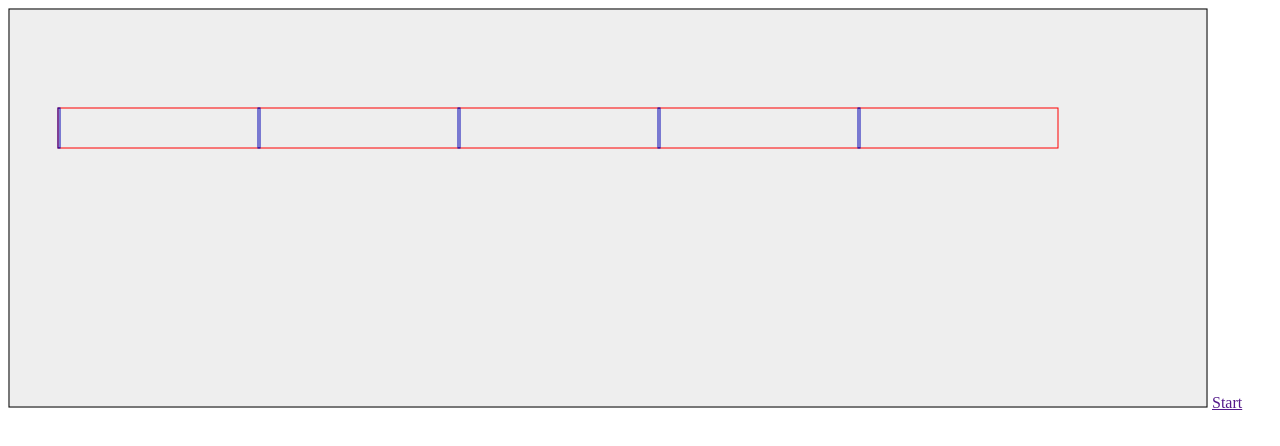
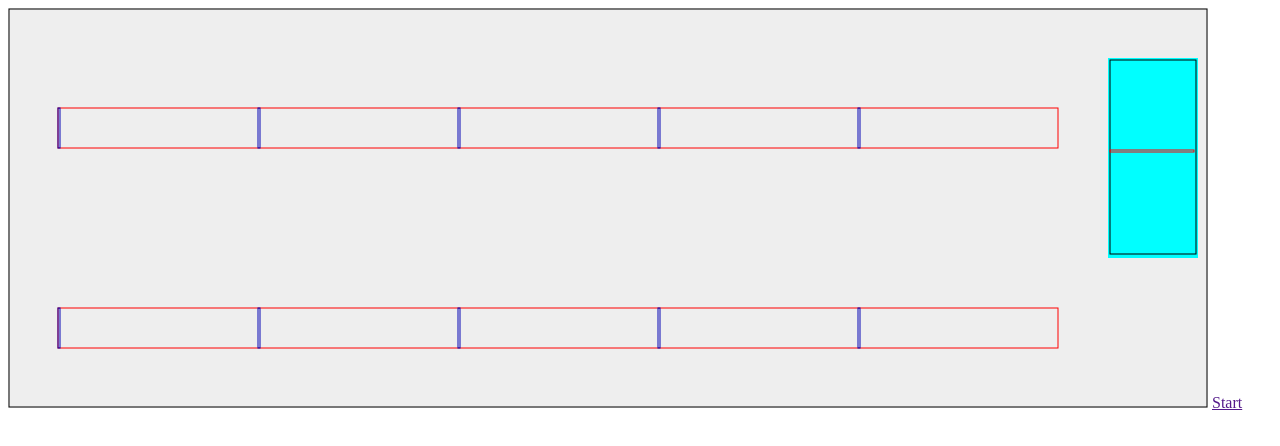
Before and after one commit to aboynejames/selfgraphics, a plain HTML site: page src/index.html in a window 1280 px wide. Drawn offline with Linux system fonts and the light colour scheme.

Commit message:
buunit test updated

```diff
--- a/src/index.html
+++ b/src/index.html
@@ -19,7 +19,7 @@ $(document).ready(function(){
 console.log(StartselfSpace);
 	// feed in starting self data to SelfGraphics analysis  selfdata, canvas location
 	var selfdataGraphics = {};
-	//var selfdataGraphics2 = {};
+	var selfdataGraphics2 = {};
 
 	selfdataGraphics.canvasPlace	= '';
 	//selfdataGraphics.canvasPlace = selfposition;//document.getElementById("canvasOne");
@@ -28,18 +28,18 @@ console.log(StartselfSpace);
 
 
 	//selfdataGraphics2.canvasPlace = selfposition;
-	//selfdataGraphics2.lanelocation = [50,  300, 1000, 40];
-	//selfdataGraphics2.selftimes = [2940, 3040, 3310, 3150, 3590, 2270, 3190, 3310, 3090, 4780];
+	selfdataGraphics2.lanelocation = [50,  300, 1000, 40];
+	selfdataGraphics2.selftimes = [2940, 3040, 3310, 3150, 3590, 2270, 3190, 3310, 3090, 4780];
 
 	var startGraphicslive = new selfGraphics(StartselfSpace, selfdataGraphics);
-	//var startGraphicslive2 = new selfGraphics(StartselfSpace, selfdataGraphics2);
+	var startGraphicslive2 = new selfGraphics(StartselfSpace, selfdataGraphics2);
 //console.log(startGraphicslive);
 
 	$("#startSwimline").click(function(e) {
 		e.preventDefault(e);
 //console.log('start the race');
 		startGraphicslive.startSelfgraphics(startGraphicslive);
-		//startGraphicslive2.startSelfgraphics(startGraphicslive2);
+		startGraphicslive2.startSelfgraphics(startGraphicslive2);
 	});
 
 });
--- a/src/startgraphics.js
+++ b/src/startgraphics.js
@@ -35,6 +35,13 @@ selfGraphicsSpace.prototype.startCanvasSpace = function() {
 	this.context.strokeStyle = '#000000';
 	this.context.strokeRect(1,  1, this.selfSpace.width-2, this.selfSpace.height-2);
 
+	// place for difference analysis
+	this.context.fillStyle = '#00ffff';
+	this.context.fillRect(1100, 50, 90, 200);
+	this.context.strokeStyle = '#000000';
+	this.context.strokeRect(1102,  52, 86, 194);
+	this.context.strokeStyle = '#FF0000';
+	this.context.strokeRect(1102, 142, 84, 2);
 
 };
 
@@ -152,19 +159,6 @@ selfGraphics.prototype.realspeedCalculation = function() {
 };
 
 /**
-*  start the graphics
-* @method  startSelfgraphics
-*
-*/
-selfGraphics.prototype.startSelfgraphics = function(liveAnalysis) {
-
-	var drawLive = function() {liveAnalysis.drawAnalysis()};
-	setInterval(drawLive, 20);
-
-};
-
-
-/**
 * keep track of split segments
 * @method setSplitsegments
 *
@@ -183,6 +177,172 @@ selfGraphics.prototype.setSplitsegments = function(setsp) {
 //	}
 //console.log(this.setsplits);
 //console.log(this.splitscounterset);
+
+};
+
+/**
+* prepars pixel data
+* @method preparePixels
+*
+*/
+selfGraphics.prototype.preparePixels = function() {
+
+		// given length of pool create pixel presention distance and motion of direction value ie 1 or -1
+		var splitspixel = {};
+		var holdingsplitsdata = [];
+		var holdingMotion = [];
+		var holdingPixelplacer = [];
+		var speedDirection = [];
+		var nosplitsin = this.splitsin.length;
+		var endoflengthpixels = nosplitevents * this.pixelspersplit;
+		var splitchangedirectionEvery = this.lengthofpool/this.distanceinterval;
+
+//console.log('no split change direction' + splitchangedirectionEvery);
+
+		var nosplitevents = this.distanceinterval/this.distanceinterval;
+//console.log('no split events' + nosplitevents);
+		var nopixelsperlength = this.nosplitsin * this.pixelspersplit;
+//console.log('no pixels per length' + nopixelsperlength);
+		var cumulativepixeldistance = 0;
+		var motiondirectionP = 0;
+		var motiondirection = 0;
+		var lastpixelPlacernumber = splitchangedirectionEvery + 1;
+//console.log(this.realspeed);
+		var splength = this.realspeed.length;
+		var pixcelplacerDistance = 0;
+		// create distance pixel change of speed point array ie [50,250,450,650,850,1050,850,650,450,250]   50 250 450 650 850 1050 850 650 etc....
+		  for (i=0;i< splength; i++) {
+
+			// logic for motion dirction 1 or -1
+			var divideby = i%splitchangedirectionEvery;
+
+//console.log(divideby);
+
+			if(i == lastpixelPlacernumber)
+			{
+				motiondirectionP = -1;
+				pixcelplacerDistance = pixcelplacerDistance + (motiondirectionP *  this.pixelspersplit);
+				holdingPixelplacer.push(pixcelplacerDistance);
+
+//console.log('no 6 speical');
+//console.log('pixel placer at' + pixcelplacerDistance);
+			}
+			else
+			{
+
+				// need account for 6 placement points with change of direction on 5
+				if(divideby == 0)
+				{
+					// take current direction and reverse it
+					if(motiondirectionP == 0)
+					{
+						//start pixel placement
+//console.log('start logic');
+						pixcelplacerDistance = this.x;
+						holdingPixelplacer.push(pixcelplacerDistance);
+						motiondirectionP = 1;
+//console.log('pixel placer at' + pixcelplacerDistance);
+
+					}
+					else
+					{
+						// change the distanced from positive to negative
+						pixcelplacerDistance = pixcelplacerDistance + (motiondirectionP *  this.pixelspersplit);
+						holdingPixelplacer.push(pixcelplacerDistance);
+//console.log('other end of th poool');
+//console.log('change of direction' + pixcelplacerDistance);
+					}
+				}
+				else
+				{
+//console.log(' not start or no 6');
+						//motiondirection = 1;
+						pixcelplacerDistance = pixcelplacerDistance + (motiondirectionP *  this.pixelspersplit);
+						holdingPixelplacer.push(pixcelplacerDistance);
+//console.log('pixel placer at' + pixcelplacerDistance);
+				}
+
+			}
+
+
+		}
+//console.log('holder pixel placer');
+//console.log(holdingPixelplacer);
+
+		// create motion of direction array ie [1,1,1,1,1,-1,-1,-1,-1,-1]
+
+		//splitsin.forEach(function(spid) {
+		  for (i=0;i< splength; i++) {
+
+			// logic for motion dirction 1 or -1
+			var divideby = i%splitchangedirectionEvery;
+//console.log(divideby);
+			if(divideby == 0)
+			{
+				// take current direction and reverse it
+				if(motiondirection == 0)
+				{
+					motiondirection = 1;
+
+				}
+				else
+				{
+					motiondirection = -1;
+
+				}
+			}
+
+			holdingMotion.push(motiondirection);
+		}
+//console.log('motion holder');
+//console.log(holdingMotion);
+
+			// multiple by the actual speeds
+		for (i=0;i< splength; i++) {
+
+			speedDirection.push(holdingMotion[i] * this.realspeed[i]);
+
+
+		};
+
+//console.log('speeds with direction');
+//console.log(speedDirection);
+
+		// combine distance speed change point, speed, motion direction
+		// {[50,1,1.9], [250, 1,1.8], [450,1,1.8], [650,1,1.5], [850,1,1.8], [1050,-1,1.5], [850,-1,2.0], [650,-1,1.9], [450,-1,1.8], [250,-1,1.6]}
+		speedPixelplaces = {};
+		speedPixelplaces['pixelPlacers'] = holdingPixelplacer;
+		speedPixelplaces['speedDirection'] = speedDirection;
+
+		return speedPixelplaces;
+
+};
+
+/**
+* prepare difference data
+* @method prepareDifference
+*
+*/
+selfGraphics.prototype.prepareDifference = function() {
+
+	var differenceTwo = [];
+
+
+
+	return differenceTwo;
+
+
+};
+
+/**
+*  start the graphics
+* @method  startSelfgraphics
+*
+*/
+selfGraphics.prototype.startSelfgraphics = function(liveAnalysis) {
+
+	var drawLive = function() {liveAnalysis.drawAnalysis()};
+	setInterval(drawLive, 20);
 
 };
 
@@ -228,6 +388,7 @@ selfGraphics.prototype.drawAnalysis = function() {
 					{
 						this.context.strokeText("Speed: " +this.motionsplitprofile['speedDirection'][9], this.x - 150, this.y + 50);
 						this.textset[0] = 1;
+						this.drawDifference();
 					}
 					else
 					{}
@@ -426,140 +587,18 @@ selfGraphics.prototype.drawAnalysis = function() {
 };
 
 /**
-* prepars pixel data
-* @method preparePixels
+*  draw difference analysis
+* @method  drawDifference
 *
 */
-selfGraphics.prototype.preparePixels = function() {
+selfGraphics.prototype.drawDifference = function(liveAnalysis) {
+
+	// percentage above or below second time data inputted
+	var percentage = 0.2;
+	// need to convert to pixel area
+
+	this.context.fillStyle = '#FF0000';
+	this.context.fillRect(1102, 122, 80, 22);
 
 
-		// given length of pool create pixel presention distance and motion of direction value ie 1 or -1
-		var splitspixel = {};
-		var holdingsplitsdata = [];
-		var holdingMotion = [];
-		var holdingPixelplacer = [];
-		var speedDirection = [];
-		var nosplitsin = this.splitsin.length;
-		var endoflengthpixels = nosplitevents * this.pixelspersplit;
-		var splitchangedirectionEvery = this.lengthofpool/this.distanceinterval;
-
-//console.log('no split change direction' + splitchangedirectionEvery);
-
-		var nosplitevents = this.distanceinterval/this.distanceinterval;
-//console.log('no split events' + nosplitevents);
-		var nopixelsperlength = this.nosplitsin * this.pixelspersplit;
-//console.log('no pixels per length' + nopixelsperlength);
-		var cumulativepixeldistance = 0;
-		var motiondirectionP = 0;
-		var motiondirection = 0;
-		var lastpixelPlacernumber = splitchangedirectionEvery + 1;
-//console.log(this.realspeed);
-		var splength = this.realspeed.length;
-		var pixcelplacerDistance = 0;
-		// create distance pixel change of speed point array ie [50,250,450,650,850,1050,850,650,450,250]   50 250 450 650 850 1050 850 650 etc....
-		  for (i=0;i< splength; i++) {
-
-			// logic for motion dirction 1 or -1
-			var divideby = i%splitchangedirectionEvery;
-
-//console.log(divideby);
-
-			if(i == lastpixelPlacernumber)
-			{
-				motiondirectionP = -1;
-				pixcelplacerDistance = pixcelplacerDistance + (motiondirectionP *  this.pixelspersplit);
-				holdingPixelplacer.push(pixcelplacerDistance);
-
-//console.log('no 6 speical');
-//console.log('pixel placer at' + pixcelplacerDistance);
-			}
-			else
-			{
-
-				// need account for 6 placement points with change of direction on 5
-				if(divideby == 0)
-				{
-					// take current direction and reverse it
-					if(motiondirectionP == 0)
-					{
-						//start pixel placement
-//console.log('start logic');
-						pixcelplacerDistance = this.x;
-						holdingPixelplacer.push(pixcelplacerDistance);
-						motiondirectionP = 1;
-//console.log('pixel placer at' + pixcelplacerDistance);
-
-					}
-					else
-					{
-						// change the distanced from positive to negative
-						pixcelplacerDistance = pixcelplacerDistance + (motiondirectionP *  this.pixelspersplit);
-						holdingPixelplacer.push(pixcelplacerDistance);
-//console.log('other end of th poool');
-//console.log('change of direction' + pixcelplacerDistance);
-					}
-				}
-				else
-				{
-//console.log(' not start or no 6');
-						//motiondirection = 1;
-						pixcelplacerDistance = pixcelplacerDistance + (motiondirectionP *  this.pixelspersplit);
-						holdingPixelplacer.push(pixcelplacerDistance);
-//console.log('pixel placer at' + pixcelplacerDistance);
-				}
-
-			}
-
-
-		}
-//console.log('holder pixel placer');
-//console.log(holdingPixelplacer);
-
-		// create motion of direction array ie [1,1,1,1,1,-1,-1,-1,-1,-1]
-
-		//splitsin.forEach(function(spid) {
-		  for (i=0;i< splength; i++) {
-
-			// logic for motion dirction 1 or -1
-			var divideby = i%splitchangedirectionEvery;
-//console.log(divideby);
-			if(divideby == 0)
-			{
-				// take current direction and reverse it
-				if(motiondirection == 0)
-				{
-					motiondirection = 1;
-
-				}
-				else
-				{
-					motiondirection = -1;
-
-				}
-			}
-
-			holdingMotion.push(motiondirection);
-		}
-//console.log('motion holder');
-//console.log(holdingMotion);
-
-			// multiple by the actual speeds
-		for (i=0;i< splength; i++) {
-
-			speedDirection.push(holdingMotion[i] * this.realspeed[i]);
-
-
-		};
-
-//console.log('speeds with direction');
-//console.log(speedDirection);
-
-		// combine distance speed change point, speed, motion direction
-		// {[50,1,1.9], [250, 1,1.8], [450,1,1.8], [650,1,1.5], [850,1,1.8], [1050,-1,1.5], [850,-1,2.0], [650,-1,1.9], [450,-1,1.8], [250,-1,1.6]}
-		speedPixelplaces = {};
-		speedPixelplaces['pixelPlacers'] = holdingPixelplacer;
-		speedPixelplaces['speedDirection'] = speedDirection;
-
-		return speedPixelplaces;
-
 };
```
Also changed, not shown: spec/selfgraphics-spec.js (+19 -0 lines), test/startgraphics-test-base.js (+1 -1 lines).
